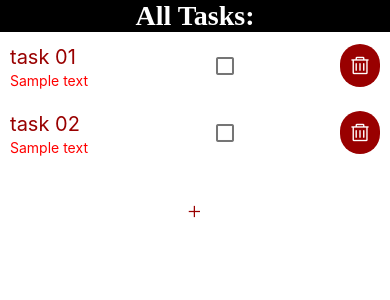
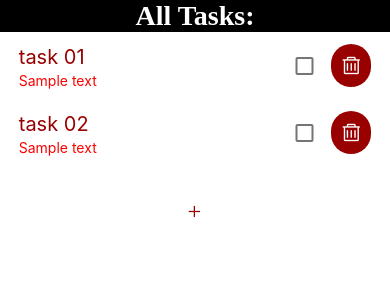
Before and after one commit to shahzaibansari123/Shezi-ReactNativeApp-ToDoList-DailyGoals, a React Native app in the folder todoapp/: screen /home in a window 390 px wide. Shown: the top 300 px of the page. Built offline with nearby package versions, Linux system fonts and the light colour scheme.

Commit message:
work complete

```diff
--- a/todoapp/components/Task.jsx
+++ b/todoapp/components/Task.jsx
@@ -19,7 +19,7 @@ const Task = ({ title, description, status, taskId }) => {
       <Text style={styles.taskTitle}>{title}</Text>
       <Text style={styles.taskDescription}>{description}</Text>
       </View>
-      <Checkbox style={styles.checkbox} onPress={handleCompleted}  status={completed ? "checked" : "unchecked"} color="#474747"/>
+      <Checkbox onPress={handleCompleted}  status={completed ? "checked" : "unchecked"} color="#474747"/>
       <Icon name="delete" color="#fff"  size={20} style={styles.dltIcon} onPress={handleDelete} />
     </View>
   );
@@ -32,11 +32,12 @@ const styles = StyleSheet.create({
     padding: 10,
     alignItems: "center",
     flexDirection: "row",
-    justifyContent: "space-between",
+    justifyContent: "space-evenly",
   },
 
   taskContainer: {
-    width: 100,
+    width: "70%",
+    // justifyContent: "center",
   },
   taskTitle:{
     marginVertical: 3,
@@ -55,8 +56,5 @@ const styles = StyleSheet.create({
 
 
   },
-  checkbox:{
 
-
-  }
 });
```
